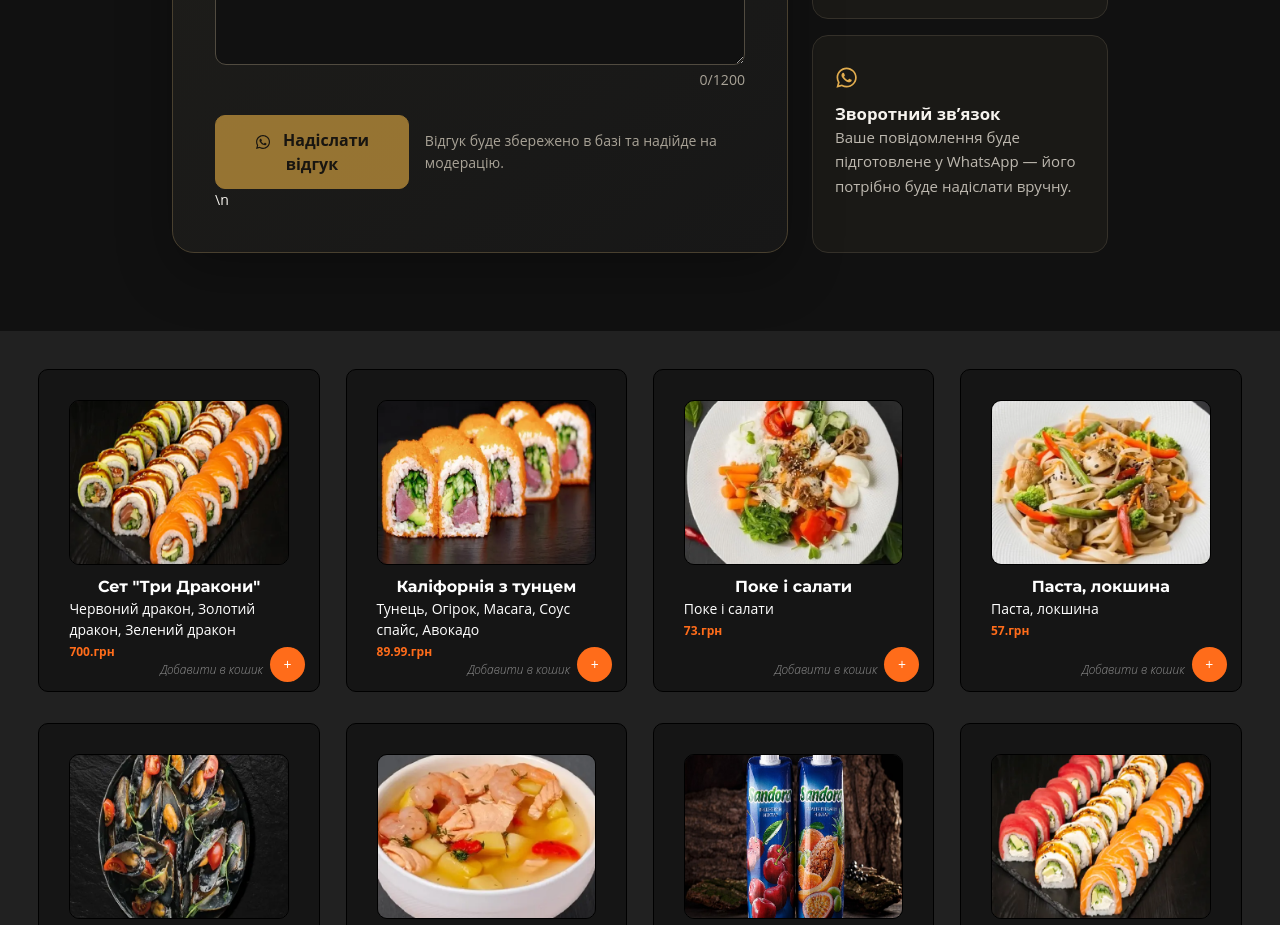
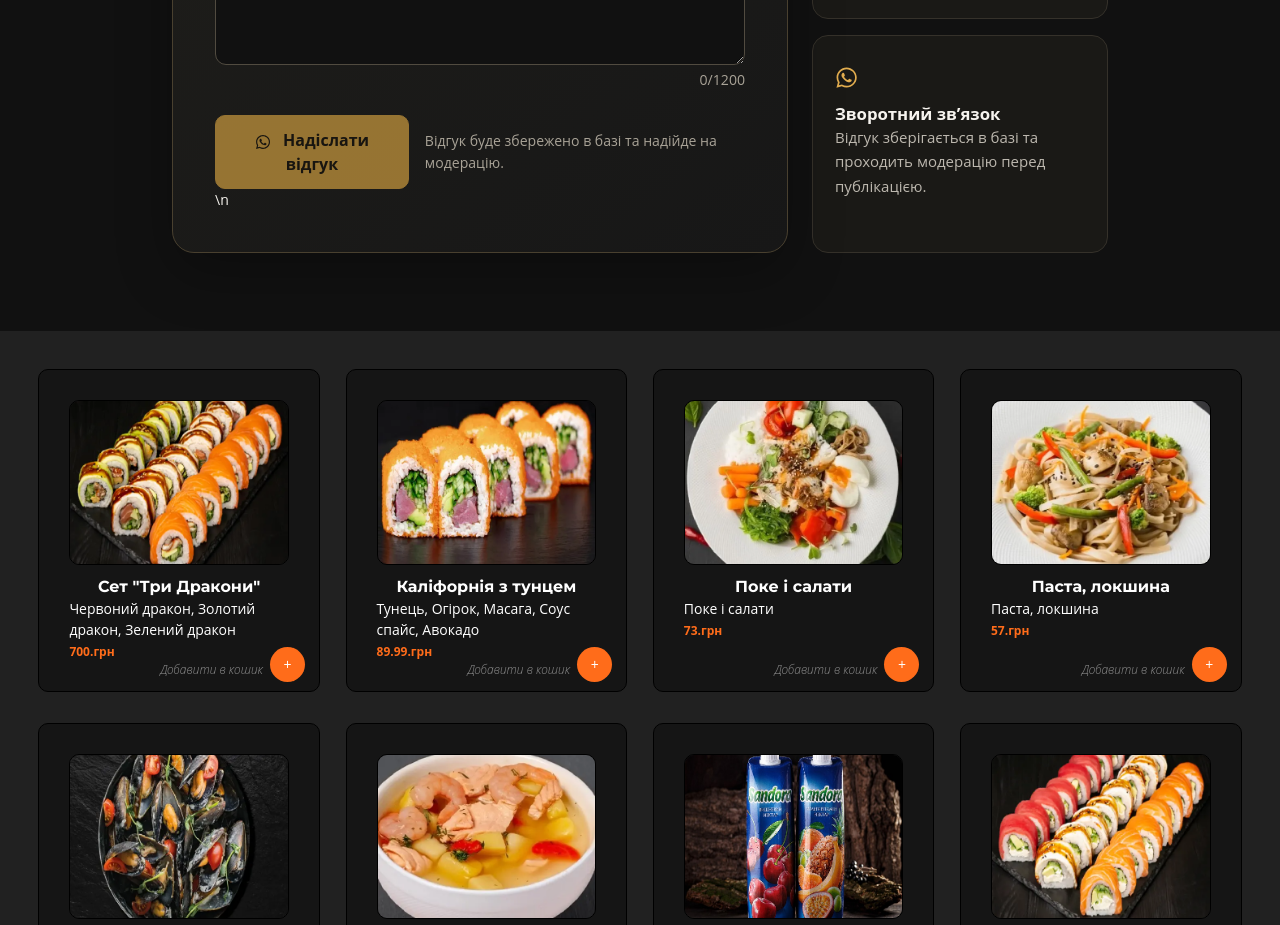
Before and after one commit to UlichIgor/delivery, a React (Create React App) app: page /#/blog in a window 1280 px wide. Shown: the part 880-1805 px from the top of the page. Built offline with nearby package versions, Linux system fonts and the light colour scheme; no server answers; the database is empty.

Commit message:
Update review page Supabase guidance

```diff
--- a/src/pages/Blog.jsx
+++ b/src/pages/Blog.jsx
@@ -169,7 +169,7 @@ export default function Blog() {
               <div className="benefit">
                 <div className="benefit-icon"><FaWhatsapp /></div>
                 <h3>Зворотний зв’язок</h3>
-                <p>Ваше повідомлення буде підготовлене у WhatsApp — його потрібно буде надіслати вручну.</p>
+                <p>{isSupabaseConfigured ? "Відгук зберігається в базі та проходить модерацію перед публікацією." : "Після підключення бази відгуки зберігатимуться на сайті; поки що можна надіслати їх у WhatsApp."}</p>
               </div>
             </div>
           </Col>
```
